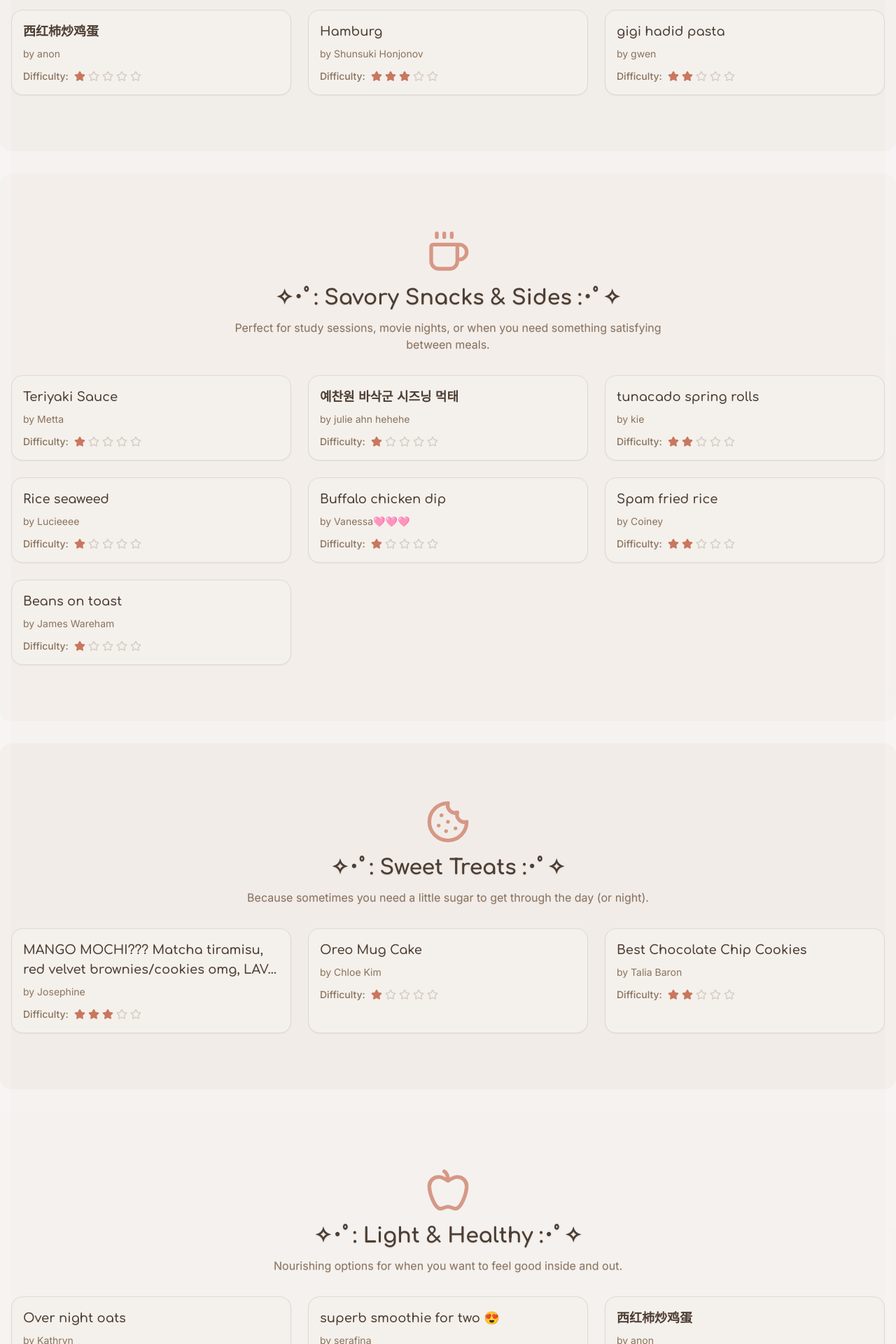
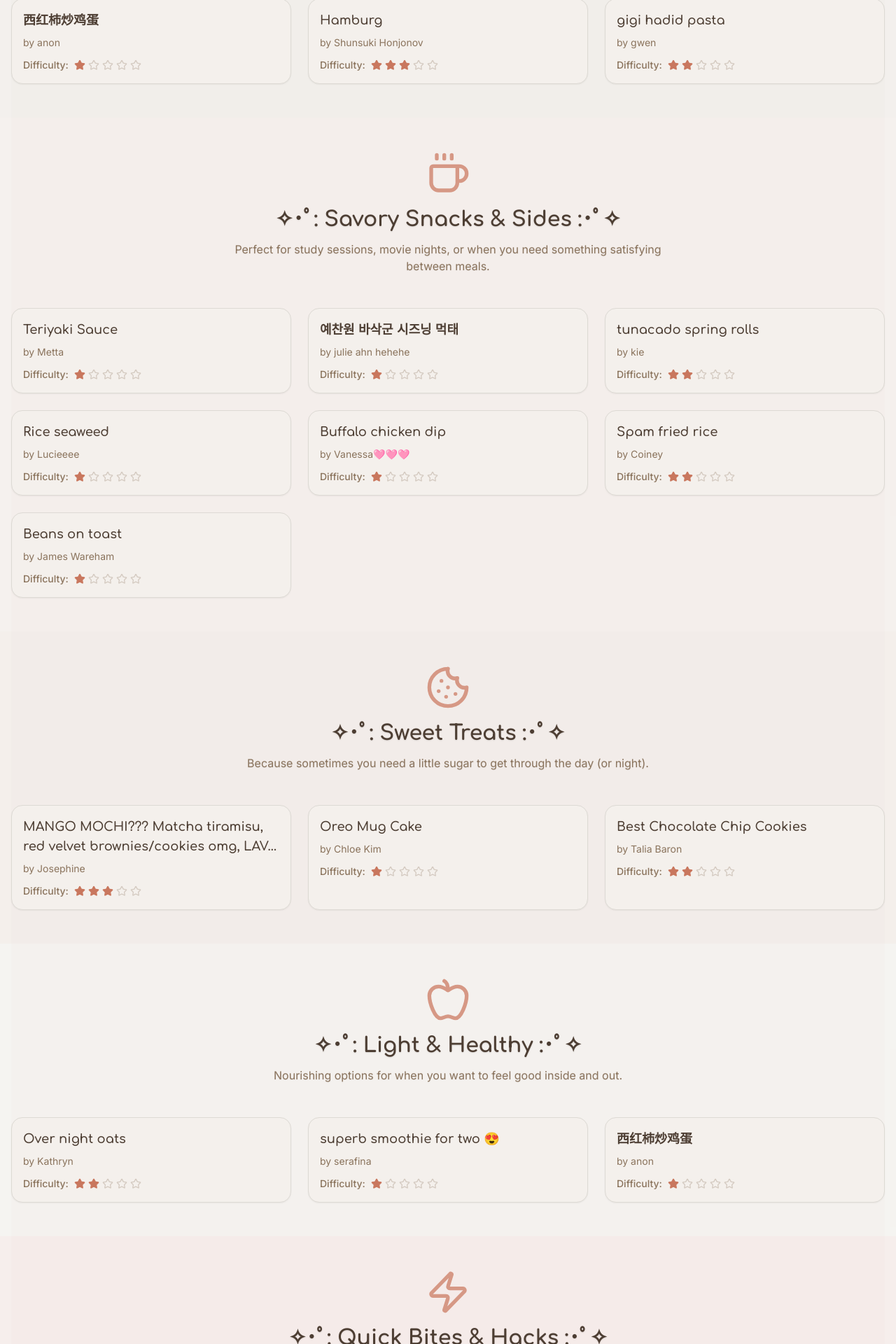
Before and after one commit to hisui8/boarding-bites-bazaar, a React (Vite) app: page / in a window 1280 px wide. Shown: the part 3074-4994 px from the top of the page at 70% size. Built offline with nearby package versions, Linux system fonts and the light colour scheme.

Commit message:
Remove section background spacing

```diff
--- a/src/components/RecipeSection.tsx
+++ b/src/components/RecipeSection.tsx
@@ -10,15 +10,17 @@ interface RecipeSectionProps {
 
 export const RecipeSection = ({ id, title, description, icon, children }: RecipeSectionProps) => {
   return (
-    <section id={id} className="py-12">
-      <div className="text-center mb-8">
+    <section id={id}>
+      <div className="text-center py-12">
         <div className="flex justify-center mb-4 text-primary">
           {icon}
         </div>
         <h2 className="font-heading text-3xl font-bold text-foreground mb-3 section-title">✧･ﾟ: {title} :･ﾟ✧</h2>
         <p className="text-muted-foreground max-w-2xl mx-auto section-description">{description}</p>
       </div>
-      {children}
+      <div className="pb-12">
+        {children}
+      </div>
     </section>
   );
 };
--- a/src/pages/Index.tsx
+++ b/src/pages/Index.tsx
@@ -374,7 +374,7 @@ const Index = () => {
           </div>
 
           {/* Dorm-Friendly Mains */}
-          <div className="bg-secondary/20 py-8 -mx-4 px-4 rounded-lg mb-8">
+          <div className="bg-secondary/20 -mx-4 px-4">
             <RecipeSection
               id="mains"
               title="Dorm-Friendly Mains"
@@ -396,7 +396,7 @@ const Index = () => {
           </div>
 
           {/* Savory Snacks & Sides */}
-          <div className="bg-primary/5 py-8 -mx-4 px-4 rounded-lg mb-8">
+          <div className="bg-primary/5 -mx-4 px-4">
             <RecipeSection
               id="snacks"
               title="Savory Snacks & Sides"
@@ -418,7 +418,7 @@ const Index = () => {
           </div>
 
           {/* Sweet Treats */}
-          <div className="bg-accent/10 py-8 -mx-4 px-4 rounded-lg mb-8">
+          <div className="bg-accent/10 -mx-4 px-4">
             <RecipeSection
               id="sweets"
               title="Sweet Treats"
@@ -440,7 +440,7 @@ const Index = () => {
           </div>
 
           {/* Light & Healthy */}
-          <div className="bg-muted/15 py-8 -mx-4 px-4 rounded-lg mb-8">
+          <div className="bg-muted/15 -mx-4 px-4">
             <RecipeSection
               id="healthy"
               title="Light & Healthy"
@@ -462,7 +462,7 @@ const Index = () => {
           </div>
 
           {/* Quick Bites & Hacks */}
-          <div className="bg-destructive/5 py-8 -mx-4 px-4 rounded-lg">
+          <div className="bg-destructive/5 -mx-4 px-4">
             <RecipeSection
               id="quick"
               title="Quick Bites & Hacks"
```
